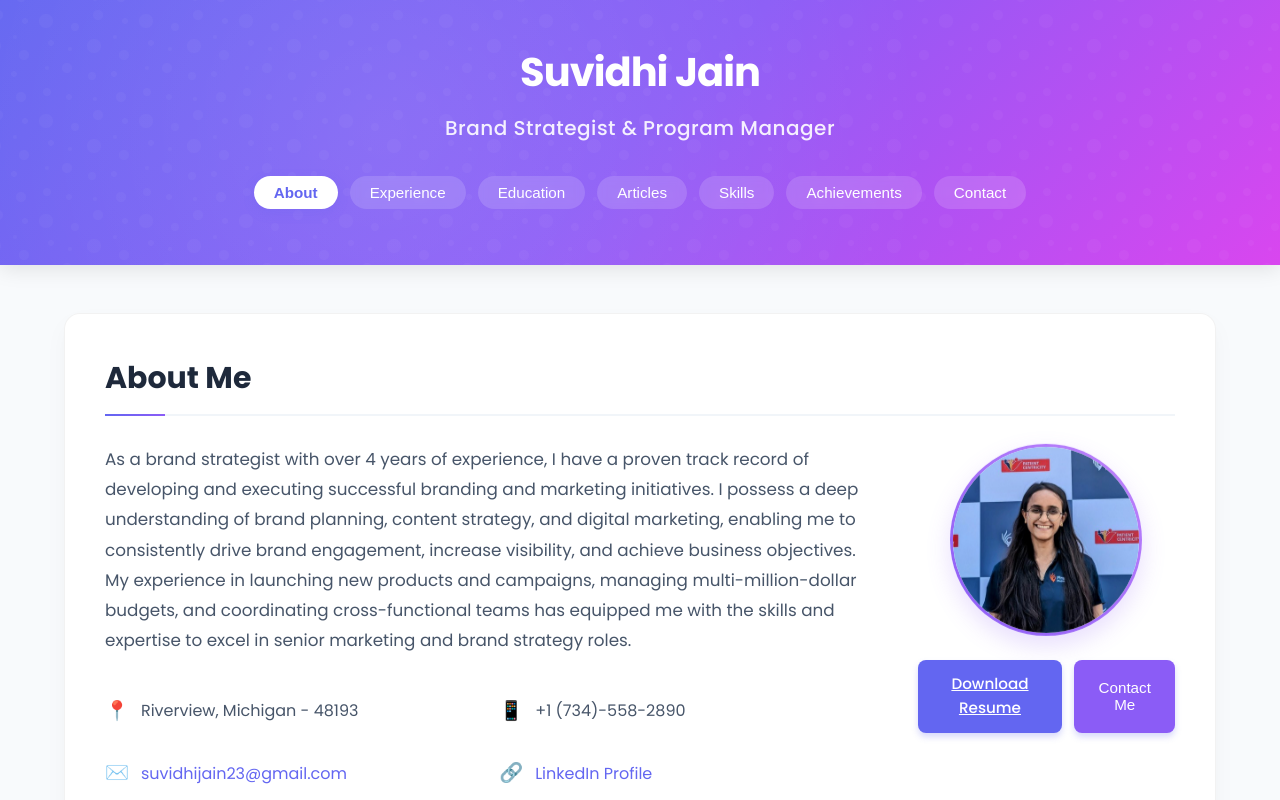
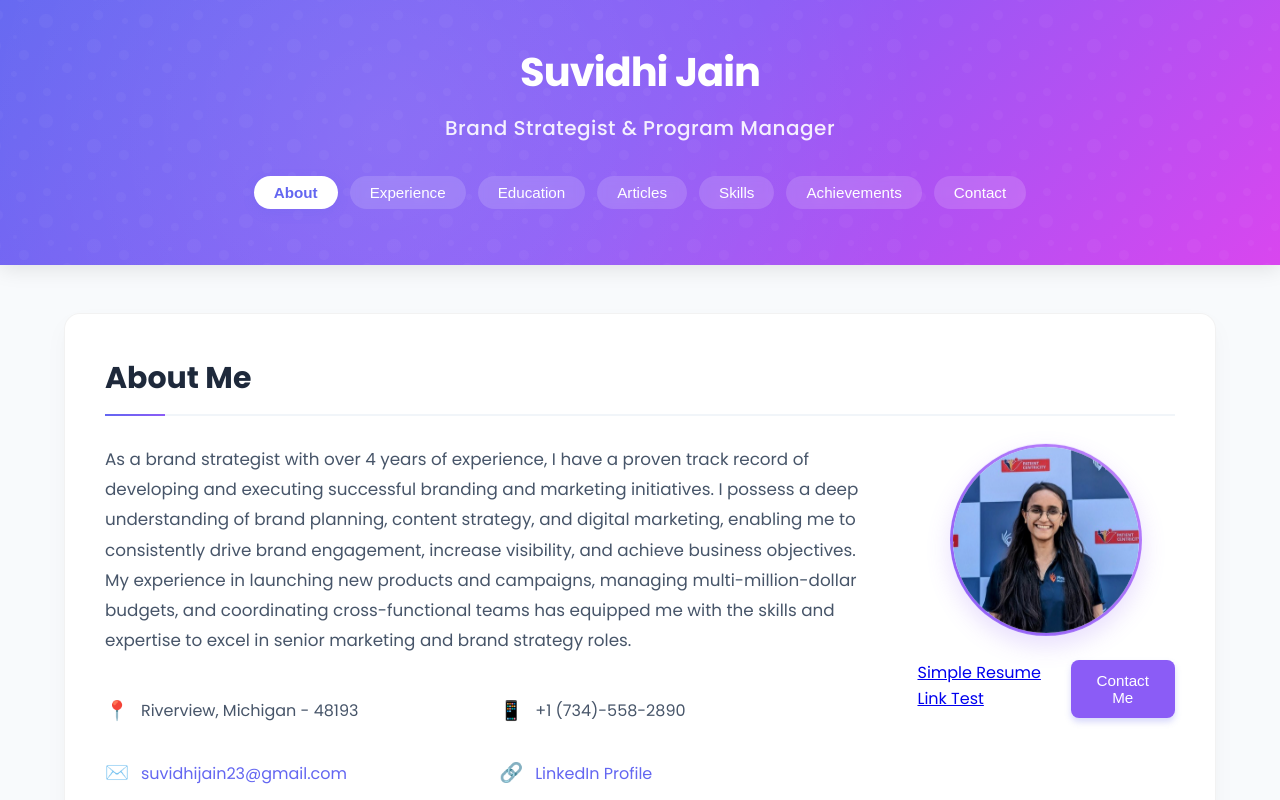
Before and after one commit to SUVIDHIJAIN23/PORTFOLIO_SUVIDHI, a React (Create React App) app: page / in a window 1280 px wide. Shown: the top 800 px of the page. Built offline with nearby package versions, Linux system fonts and the light colour scheme.

Commit message:
Your commit message describing changes

```diff
--- a/src/App.js
+++ b/src/App.js
@@ -188,13 +188,9 @@ const App = () => {
                   <img src={process.env.PUBLIC_URL + '/profile.jpeg'} alt="Suvidhi Jain" className="profile-image" />
                   </div>
                   <div className="about-buttons"> {/* Renamed class for CSS */}
-                    <a
-                      href="/Suvidhi_Jain_Resume.pdf"
-                      download="Suvidhi_Jain_Resume.pdf"
-                      className="resume-button"
-                    >
-                      Download Resume
-                    </a>
+                  <a href={process.env.PUBLIC_URL + '/Suvidhi_Jain_Resume.pdf'}>
+                      Simple Resume Link Test
+                  </a>
                     <button
                       onClick={() => setActiveSection('contact')}
                       className="contact-button"
```
